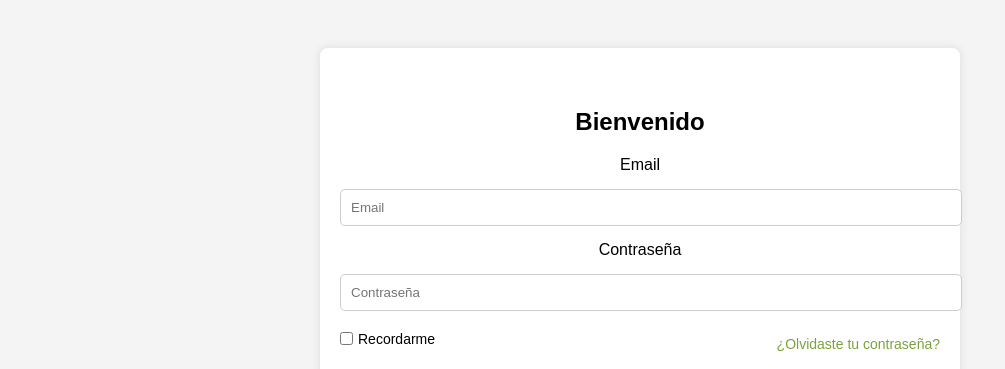
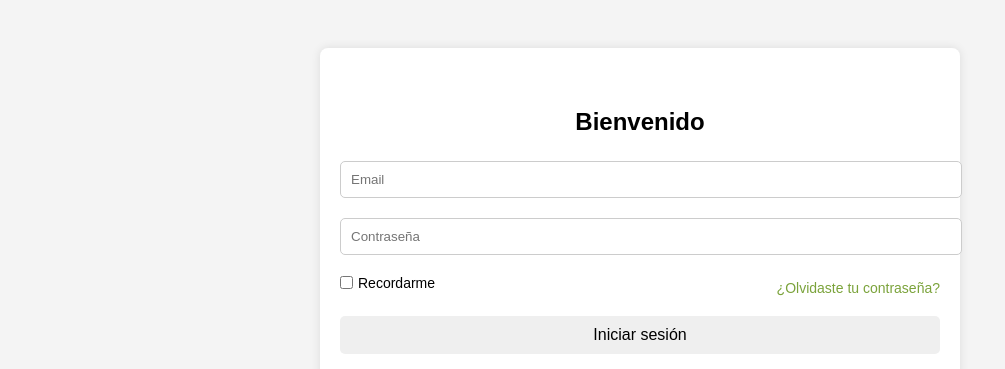
Before and after one commit to Giovasdf/EjemploLogin71, a plain HTML site: page index.html in a window 1280 px wide. Shown: the part 91-460 px from the top of the page, without its empty margins (0-1005 px from the left). Drawn offline with Linux system fonts and the light colour scheme.

Commit message:
se eliminan labels

```diff
--- a/index.html
+++ b/index.html
@@ -19,10 +19,8 @@
         <section class="login-container">
             <h2>Bienvenido</h2>
             <form>
-                <label for="email">Email</label>
                 <input type="email" id="email" placeholder="Email" required>
 
-                <label for="password">Contraseña</label>
                 <input type="password" id="password" placeholder="Contraseña" required>
 
                 <div class="remember-me">
```
